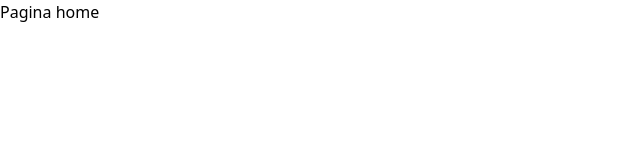
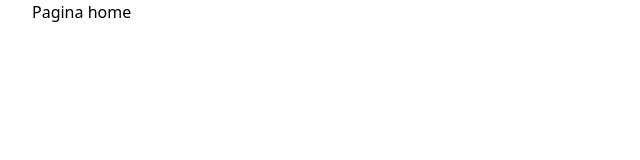
Before and after one commit to Bernardowert/project-lanistar, a Next.js app: page / in a window 1280 px wide. Shown: the top 160 px of the page, without its empty margins (0-640 px from the left). Built offline with nearby package versions, Linux system fonts and the light colour scheme.

Commit message:
criação do componente containerGRID

```diff
--- /dev/null
+++ b/app/components/containerGRID/index.tsx
@@ -0,0 +1,19 @@
+import { ReactNode } from "react"
+import { twMerge } from "tailwind-merge";
+
+
+interface ContainerGRIDProps {
+    children:ReactNode;
+    className?:string;
+}
+
+
+export function ContainerGRID({children, className}:ContainerGRIDProps){
+     const defaultClass = "w-full max-w-containerGRID mx-auto px-4";
+     const combinedClass = twMerge(defaultClass, className);
+    return(
+        <div className={combinedClass}>
+            {children}
+        </div>
+    )
+}
--- a/app/globals.css
+++ b/app/globals.css
@@ -24,4 +24,6 @@
     --neutral-color-300:#475567;
     --neutral-color-200:#29394A;
     --neutral-color-100:#0A1D2E;
+
+    --max-width-containerGRID: 78rem;
 }
--- a/app/layout.tsx
+++ b/app/layout.tsx
@@ -1,6 +1,7 @@
 import type { Metadata } from "next";
 import { Barlow } from "next/font/google";
 import "./globals.css";
+
 
 
 const barlow = Barlow({
--- a/app/page.tsx
+++ b/app/page.tsx
@@ -1,9 +1,10 @@
 import Image from "next/image";
+import { ContainerGRID } from "./components/containerGRID";
 
 export default function Home() {
   return (
-    <>
+    <ContainerGRID>
        <h1>Pagina home</h1>
-    </>
+    </ContainerGRID>
   );
 }
--- a/package.json
+++ b/package.json
@@ -11,7 +11,8 @@
   "dependencies": {
     "next": "16.1.3",
     "react": "19.2.3",
-    "react-dom": "19.2.3"
+    "react-dom": "19.2.3",
+    "tailwind-merge": "^3.4.0"
   },
   "devDependencies": {
     "@tailwindcss/postcss": "^4",
```
Also changed, not shown: 1 other file (tests, documents, lock files or other folders).
